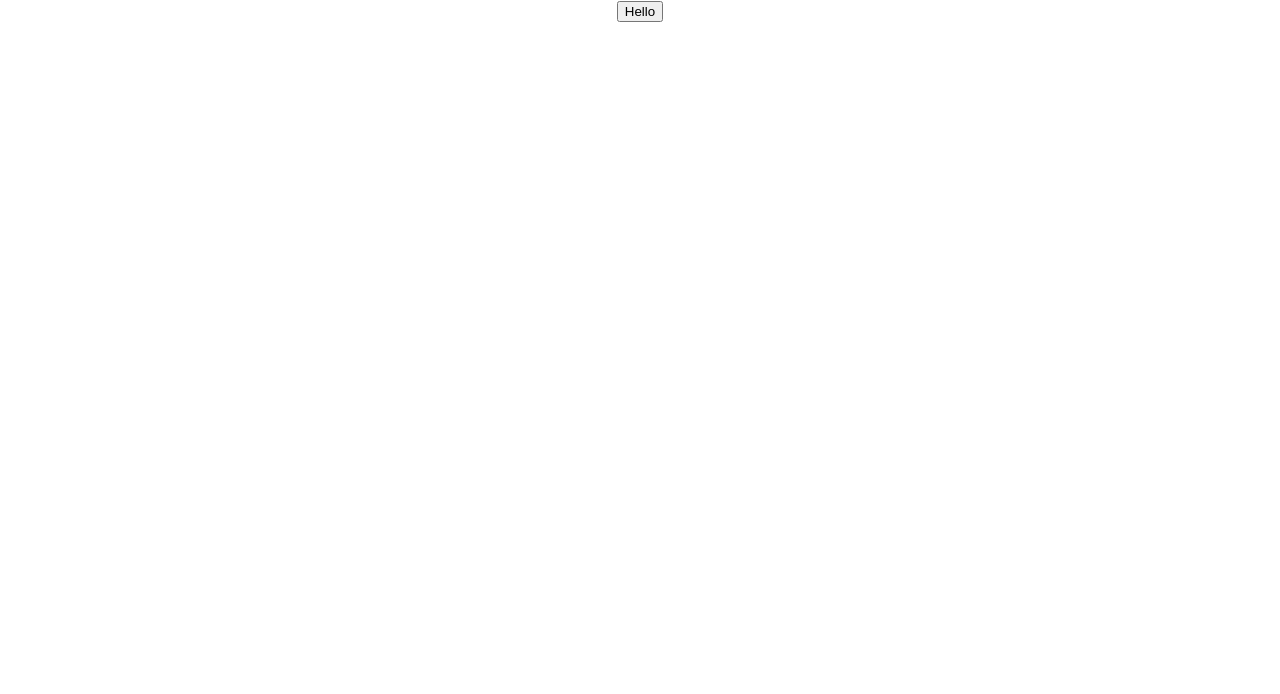
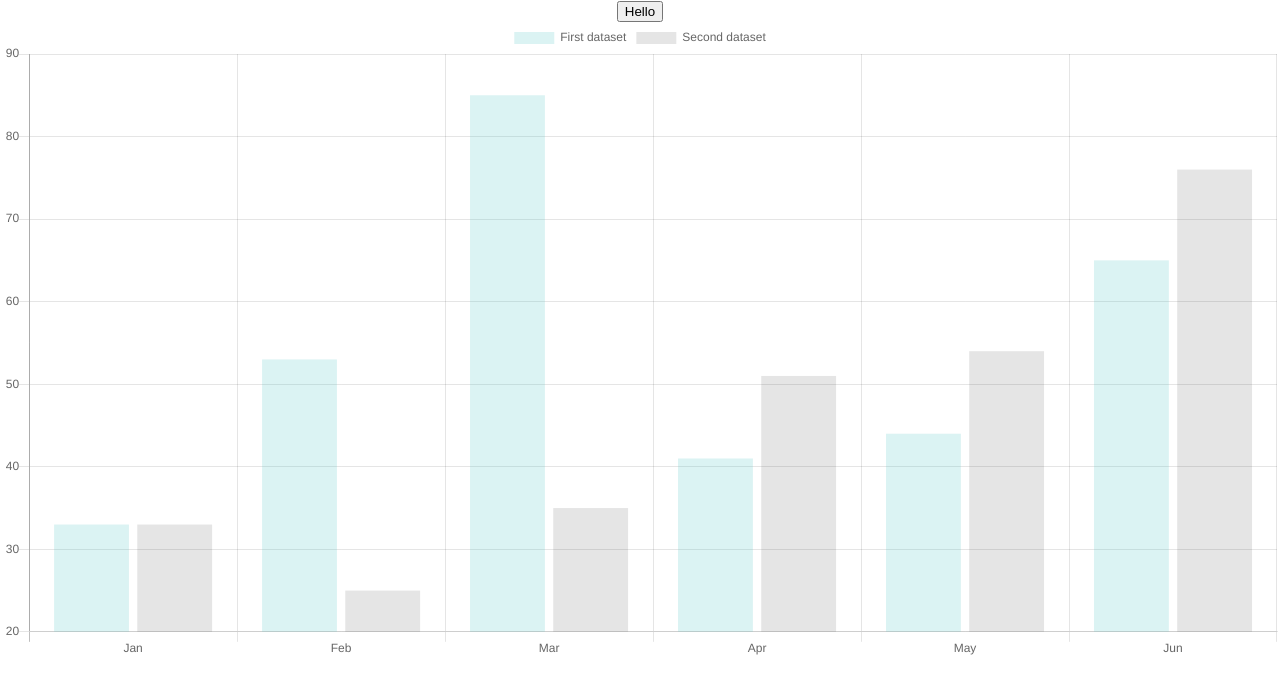
Before and after one commit to adamrturman/kava-challenge, a React (Create React App) app: page / in a window 1280 px wide. Shown: the top 694 px of the page. Built offline with nearby package versions, Linux system fonts and the light colour scheme.

Commit message:
example chart rendering

```diff
--- a/package.json
+++ b/package.json
@@ -8,9 +8,12 @@
     "@testing-library/user-event": "^12.1.10",
     "chart.js": "^2.9.4",
     "react": "^17.0.1",
+    "react-chartjs-2": "^2.11.1",
+    "react-charts": "^2.0.0-beta.7",
     "react-dom": "^17.0.1",
     "react-scripts": "4.0.1",
-    "web-vitals": "^0.2.4"
+    "web-vitals": "^0.2.4",
+    "zingchart-react": "^3.1.0"
   },
   "scripts": {
     "start": "react-scripts start",
--- a/src/App.js
+++ b/src/App.js
@@ -1,15 +1,14 @@
 import logo from './logo.svg';
 import './App.css';
 import React, {useState} from 'react'
-// import { Chart } from './Chart/Chart'
+import MyChart from './Chart/Chart'
+
 
 function App() {
   const [data, setData] = useState([])
   const [showData, setShowData] = useState(false)
 
-  const totalTransctions = function(array) {
-    return array.length;
-  }
+
 
   const handleClick = (event)=> {
     console.log("click")
@@ -19,6 +18,8 @@ function App() {
     .then(setShowData(true))
   }
 
+  console.log(data)
+
   function countTransactions(data) {
     return data.length
   }
@@ -27,9 +28,11 @@ function App() {
     return Math.floor(data.length/2)
   }
 
+
  const totalTransactions = countTransactions(data)
  const medianTransaction = median(data)
  const largestTransaction = maxTransaction(data)
+ const maxInvestor = findInvestor(data, largestTransaction)
  const sortedTransactions = sortedData(data)
  const sumTransactions = sum(data)
  const averageTransaction = sum(data) / countTransactions(data)
@@ -46,8 +49,6 @@ function App() {
     return transaction.shares
   })
   return Math.max(...allShares)
-  // allShares.sort((a,b) => a+b)
-  // return allShares[0]
 }
 
  function sum(data) {
@@ -61,12 +62,17 @@ function App() {
   return total
 }
 
-  const mappedData = data.map((transaction) => (
-    <li>Delegator address: {transaction.delegator_address} has {transaction.shares} shares</li>
-  ))
+function findInvestor(data, amount) {
+  console.log("We are here")
+  for (let i=0; i< data.length; i++) {
+    if (data[i].shares == amount) {
+      return data[i].delegator_address
+    }
+  }
+}
 
   const mappedSortedData = sortedTransactions.map((transaction)=> (
-    <li>{transaction}</li>
+    <div>{transaction}</div>
   ))
 
 
@@ -80,10 +86,10 @@ function App() {
         <div>The median value is {mappedSortedData[medianTransaction]}</div>
         <div>The sum of all transactions is {sumTransactions}</div>
         <div>The average of all transactions is {averageTransaction}</div>
-        <div>The maximum transaction is {largestTransaction}</div>
+        <div>The maximum transaction is {largestTransaction} made by {maxInvestor}</div>
       </div>
       : null}
-      {/* <Chart /> */}
+      <MyChart />
     </div>
   );
 }
--- a/src/Chart/Chart.js
+++ b/src/Chart/Chart.js
@@ -1,41 +1,73 @@
-import React from 'react';
-import {Bar} from 'react-chartjs-2';
+// import React from 'react'
+// import { Chart } from 'react-charts'
 
-const state = {
-  labels: ['January', 'February', 'March',
-           'April', 'May'],
+// function MyChart() {
+//   const data = React.useMemo(
+//     () => [
+//       {
+//         label: 'Series 1',
+//         data: [[0, 1], [1, 2], [2, 4], [3, 2], [4, 7]]
+//       },
+//       {
+//         label: 'Series 2',
+//         data: [[0, 3], [1, 1], [2, 5], [3, 6], [4, 4]]
+//       }
+//     ],
+//     []
+//   )
+
+//   const axes = React.useMemo(
+//     () => [
+//       { primary: true, type: 'linear', position: 'bottom' },
+//       { type: 'linear', position: 'left' }
+//     ],
+//     []
+//   )
+
+// //   const lineChart = (
+// //     // A react-chart hyper-responsively and continuously fills the available
+// //     // space of its parent element automatically
+// //     <div
+// //       style={{
+// //         width: '400px',
+// //         height: '300px'
+// //       }}
+// //     >
+// return(
+//       <Chart data={data} axes={axes} />
+// //     </div>
+// )
+// //   )
+// }
+
+// export default MyChart
+
+import React from "react";
+import { Bar } from "react-chartjs-2";
+
+const data = {
+  labels: ["Jan", "Feb", "Mar", "Apr", "May", "Jun"],
   datasets: [
     {
-      label: 'Rainfall',
-      backgroundColor: 'rgba(75,192,192,1)',
-      borderColor: 'rgba(0,0,0,1)',
-      borderWidth: 2,
-      data: [65, 59, 80, 81, 56]
+      label: "First dataset",
+      data: [33, 53, 85, 41, 44, 65],
+      fill: true,
+      backgroundColor: "rgba(75,192,192,0.2)",
+      borderColor: "rgba(75,192,192,1)"
+    },
+    {
+      label: "Second dataset",
+      data: [33, 25, 35, 51, 54, 76],
+      fill: false,
+      borderColor: "#742774"
     }
   ]
+};
+
+export default function MyChart() {
+  return (
+    <div className="App">
+      <Bar data={data} />
+    </div>
+  );
 }
-
-class Chart extends React.Component {
-  render() {
-    return (
-      <div>
-        <Bar
-          data={state}
-          options={{
-            title:{
-              display:true,
-              text:'Average Rainfall per month',
-              fontSize:20
-            },
-            legend:{
-              display:true,
-              position:'right'
-            }
-          }}
-        />
-      </div>
-    );
-  }
-}
-
-export default Chart
```
Also changed, not shown: 2 other files (tests, documents, lock files or other folders).
